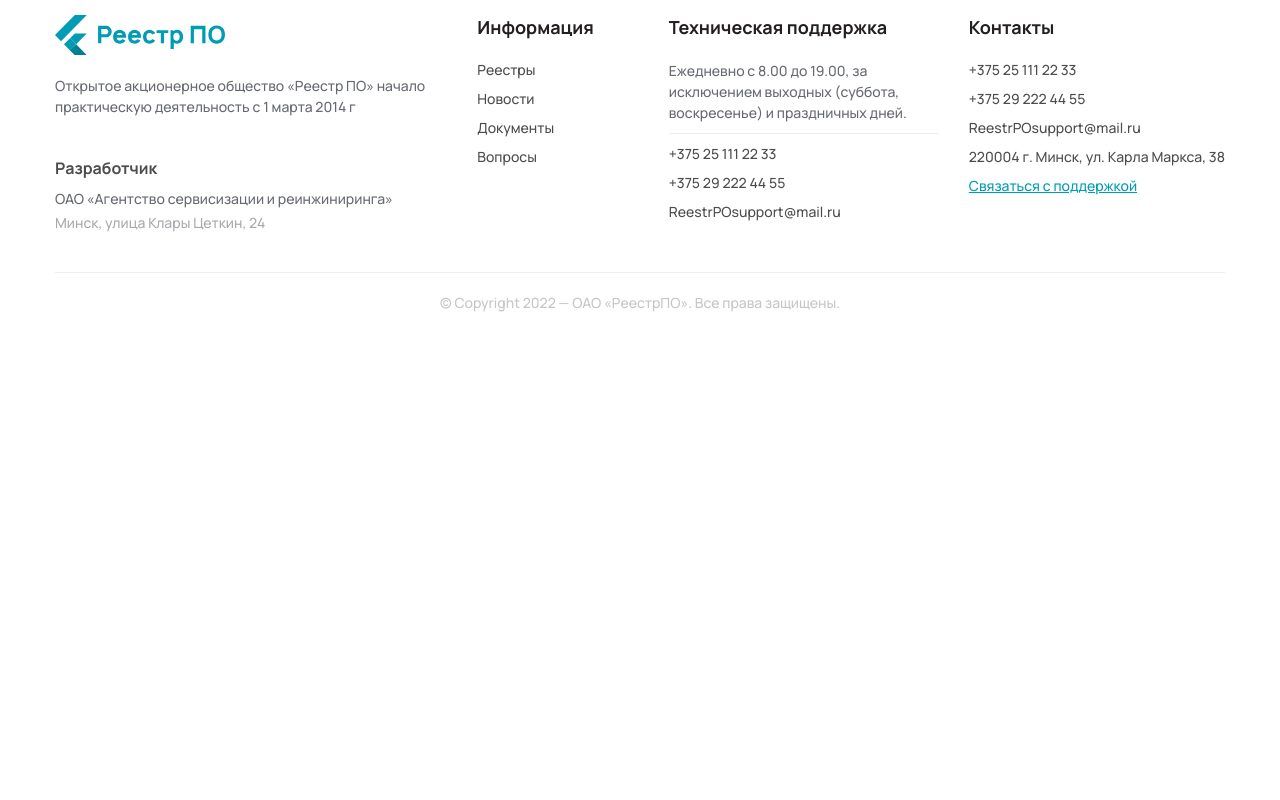
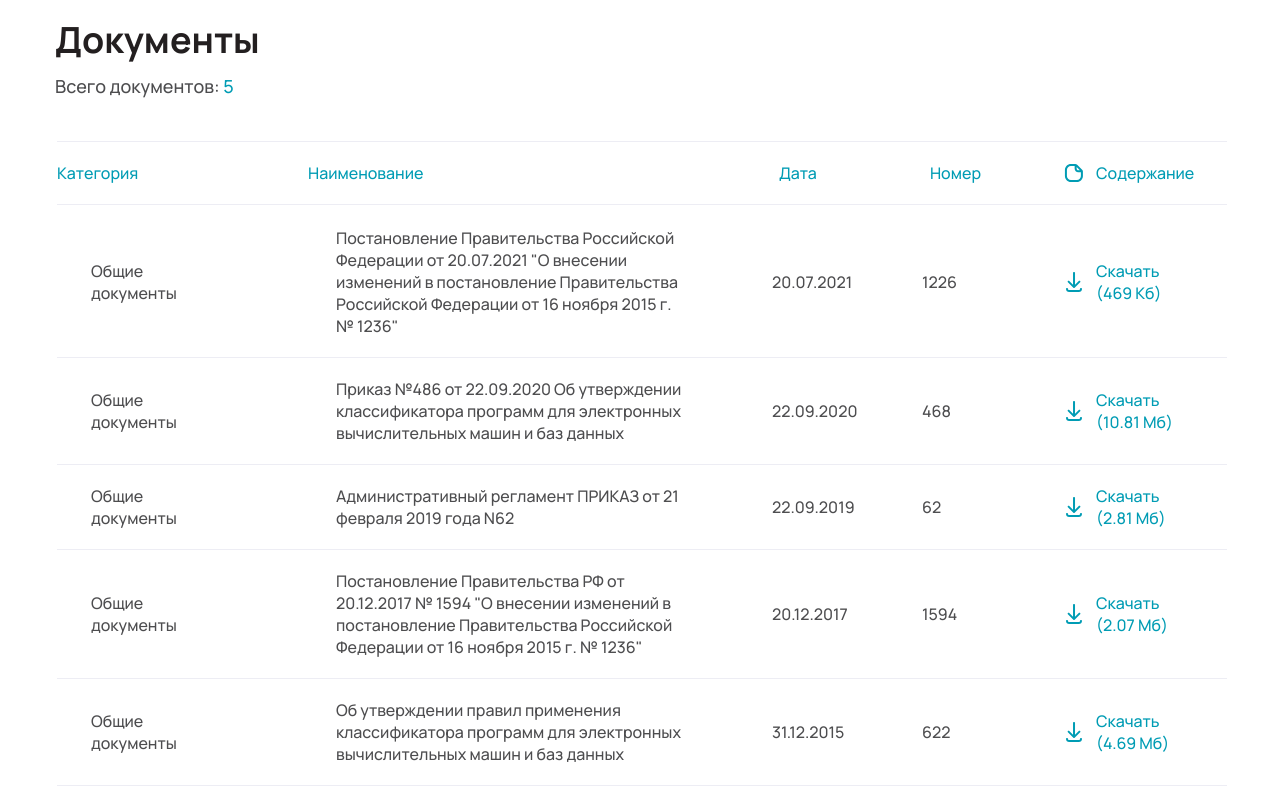
Before and after one commit to Dauhaliavets/registries-app, a React (Create React App) app in the folder registries-app/: page / in a window 1280 px wide. Shown: the part 3460-4260 px from the top of the page. Before the commit the page ends 3852 px from the top, so only its background shows below. Built offline with nearby package versions, Linux system fonts and the light colour scheme.

Commit message:
feat: implement DocsSection, DocsTable

```diff
--- /dev/null
+++ b/registries-app/src/components/HomePage/DocsSection/DocsSection.css
@@ -0,0 +1,19 @@
+.docs__container {
+  padding: 80px 0px;
+}
+.docs__header {
+  margin-bottom: 40px;
+}
+.docs__title {
+  margin-bottom: 10px;
+}
+.docs__subtitle {
+  font-style: normal;
+  font-weight: 500;
+  font-size: 18px;
+  line-height: 25px;
+  color: #4d4d4f;
+}
+.subtitle__count {
+  color: #009CB4;
+}
--- /dev/null
+++ b/registries-app/src/components/HomePage/DocsSection/DocsSection.tsx
@@ -0,0 +1,22 @@
+import React from 'react';
+import './DocsSection.css';
+import { dbDocs } from '../../../db/dbDocs';
+import DocsTable from './DocsTable/DocsTable';
+
+export default function DocsSection() {
+  return (
+    <section className='docs'>
+      <div className='container'>
+        <div className='docs__container'>
+          <div className='docs__header'>
+            <h2 className='docs__title title'>Документы</h2>
+            <p className='docs__subtitle'>
+              Всего документов: <span className='subtitle__count'>{dbDocs ? dbDocs.length : '0'}</span>
+            </p>
+          </div>
+          <DocsTable data={dbDocs} />
+        </div>
+      </div>
+    </section>
+  );
+}
--- /dev/null
+++ b/registries-app/src/components/HomePage/DocsSection/DocsTable/DocsTable.css
@@ -0,0 +1,48 @@
+.table__docs thead tr {
+  gap: 80px;
+}
+.table__docs thead tr th:nth-child(1) {
+  width: 170px;
+}
+.table__docs thead tr th:nth-child(2) {
+  width: 390px;
+}
+.table__docs thead tr th:nth-child(3) {
+  width: 70px;
+}
+.table__docs thead tr th:nth-child(5) {
+  padding-left: 34px;
+  width: 165px;
+  background: url('../../../../assets/paper-docs.svg') 0 center no-repeat;
+}
+
+.table__docs tbody tr {
+  gap: 80px;
+}
+.table__docs tbody tr td {
+  padding: 0;
+}
+.table__docs tbody tr td:nth-child(2) {
+  width: 390px;
+}
+.table__docs tbody tr td:nth-child(3) {
+  width: 70px;
+}
+.table__docs tbody tr td:nth-child(4) {
+  width: 60px;
+}
+.table__docs tbody tr td:nth-child(5) {
+  padding-left: 34px;
+  padding-right: 34px;
+  background: url('../../../../assets/download-docs.svg') 0 center no-repeat;
+  width: 165px;
+  height: 44px;
+}
+.table__docs tbody tr td:nth-child(5) a {
+  font-style: normal;
+  font-weight: 500;
+  font-size: 16px;
+  line-height: 22px;
+  color: #009cb4;
+  text-decoration: none;
+}
--- /dev/null
+++ b/registries-app/src/components/HomePage/DocsSection/DocsTable/DocsTable.tsx
@@ -0,0 +1,34 @@
+import React from 'react';
+import './DocsTable.css'
+import { ItemDoc } from '../../../../types';
+
+export default function DocsTable(props: { data: ItemDoc[] }) {
+  const { data } = props;
+
+  return (
+    <table className='table__docs'>
+      <thead>
+        <tr>
+          <th>Категория</th>
+          <th>Наименование</th>
+          <th>Дата</th>
+          <th>Номер</th>
+          <th>Содержание</th>
+        </tr>
+      </thead>
+      <tbody>
+        {data.map((item: ItemDoc) => (
+          <tr key={item.id}>
+            <td>{item.category}</td>
+            <td>{item.name}</td>
+            <td>{item.date}</td>
+            <td>{item.id}</td>
+            <td>
+              <a href='#'>{item.content}</a>
+            </td>
+          </tr>
+        ))}
+      </tbody>
+    </table>
+  );
+}
--- a/registries-app/src/components/HomePage/HomePage.tsx
+++ b/registries-app/src/components/HomePage/HomePage.tsx
@@ -1,4 +1,5 @@
 import React from 'react'
+import DocsSection from './DocsSection/DocsSection'
 import Main from './Main/Main'
 import News from './News/News'
 import Registry from './Registry/Registry'
@@ -9,6 +10,7 @@ export default function HomePage() {
       <Main />
       <Registry />
       <News />
+      <DocsSection />
     </>
   )
 }
--- /dev/null
+++ b/registries-app/src/db/dbDocs.js
@@ -0,0 +1,39 @@
+const dbDocs = [
+  {
+    id: 1226,
+    category: 'Общие документы',
+    name: 'Постановление Правительства Российской Федерации от 20.07.2021 "О внесении изменений в постановление Правительства Российской Федерации от 16 ноября 2015 г. № 1236"',
+    date: '20.07.2021',
+    content: 'Скачать (469 Кб)',
+  },
+  {
+    id: 468,
+    category: 'Общие документы',
+    name: 'Приказ №486 от 22.09.2020 Об утверждении классификатора программ для электронных вычислительных машин и баз данных',
+    date: '22.09.2020',
+    content: 'Скачать (10.81 Мб)',
+  },
+  {
+    id: 62,
+    category: 'Общие документы',
+    name: 'Административный регламент ПРИКАЗ от 21 февраля 2019 года N62',
+    date: '22.09.2019',
+    content: 'Скачать (2.81 Мб)',
+  },
+  {
+    id: 1594,
+    category: 'Общие документы',
+    name: 'Постановление Правительства РФ от 20.12.2017 № 1594 "О внесении изменений в постановление Правительства Российской Федерации от 16 ноября 2015 г. № 1236"',
+    date: '20.12.2017',
+    content: 'Скачать (2.07 Мб)',
+  },
+  {
+    id: 622,
+    category: 'Общие документы',
+    name: 'Об утверждении правил применения классификатора программ для электронных вычислительных машин и баз данных',
+    date: '31.12.2015',
+    content: 'Скачать (4.69 Мб)',
+  },
+];
+
+export { dbDocs };
```
Also changed, not shown: registries-app/src/types.d.ts (+9 -1 lines), registries-app/src/assets/download-docs.svg (added), registries-app/src/assets/paper-docs.svg (added).
